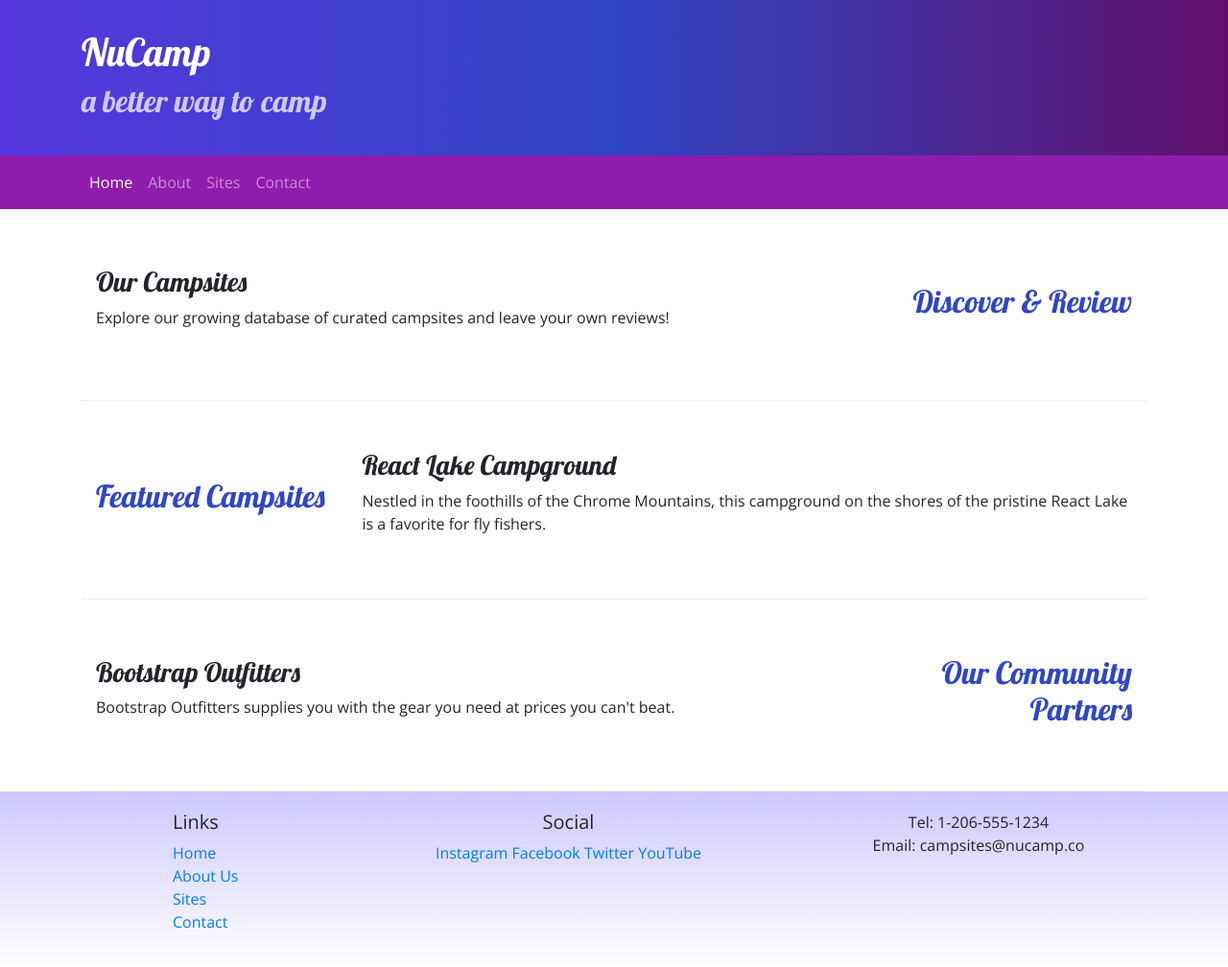
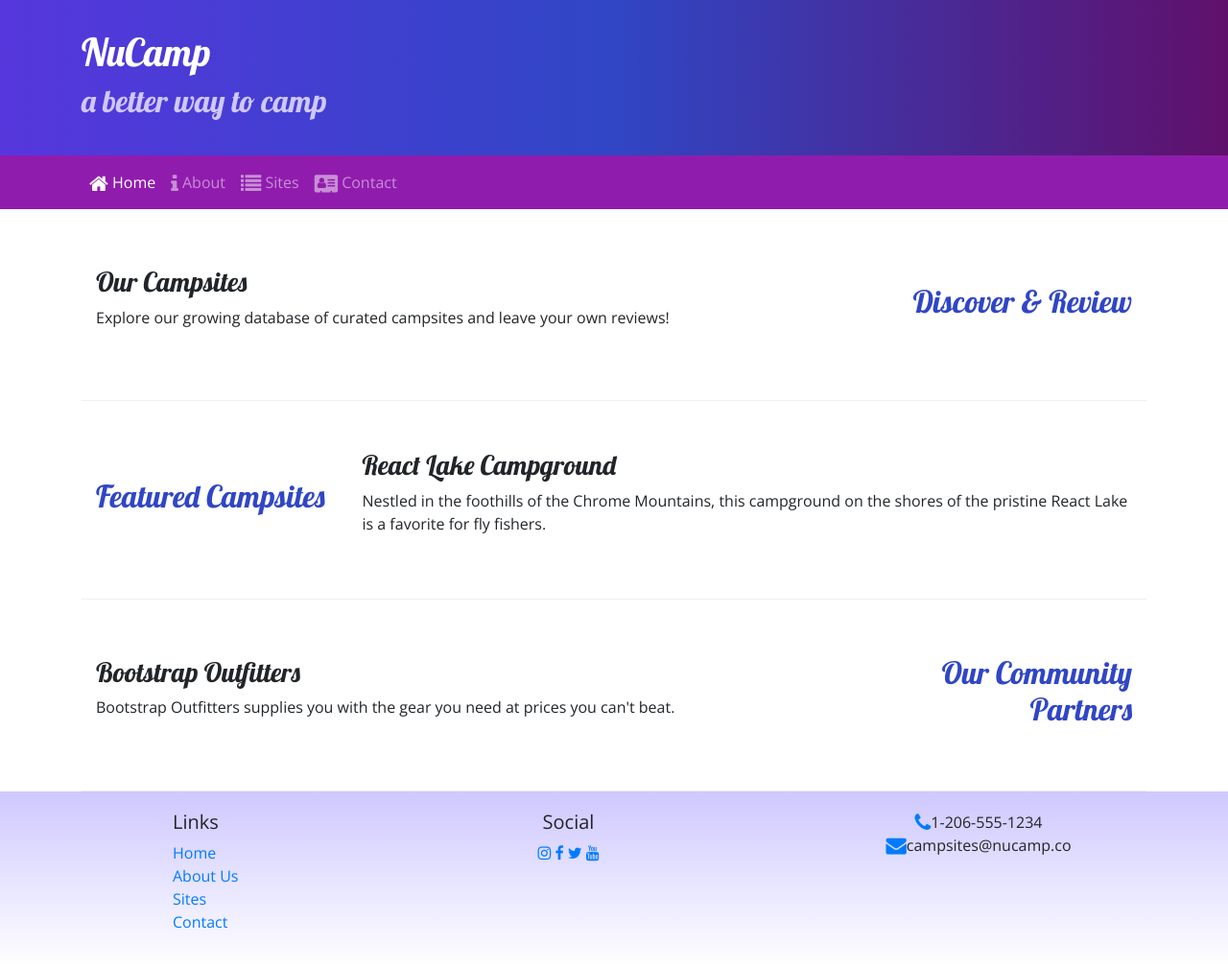
Before and after one commit to ayee821/nucampsite, a website: page index.html in a window 1280 px wide. Shown: the whole page at 96% size. Drawn offline with nearby package versions, Linux system fonts and the light colour scheme.

Commit message:
Icon Fonts

```diff
--- a/index.html
+++ b/index.html
@@ -13,6 +13,7 @@
 
     <!-- Additional CSS must be placed after Bootstrap CSS -->
     <link rel="stylesheet" href="https://fonts.googleapis.com/css?family=Lobster|Open+Sans" />
+    <link rel="stylesheet" href="node_modules/font-awesome/css/font-awesome.min.css" />
     <link rel="stylesheet" href="css/styles.css" />
 
     <title>NuCamp: A Better Way To Camp</title>
@@ -38,10 +39,13 @@
             </button>
             <div class="collapse navbar-collapse" id="nucampNavbar">
                 <ul class="navbar-nav">
-                    <li class="nav-item active"><a class="nav-link" href="#">Home</a></li>
-                    <li class="nav-item"><a class="nav-link" href="aboutus.html">About</a></li>
-                    <li class="nav-item"><a class="nav-link" href="#">Sites</a></li>
-                    <li class="nav-item"><a class="nav-link" href="#">Contact</a></li>
+                    <li class="nav-item active"><a class="nav-link" href="#"><span class="fa fa-home fa-lg"></span> Home</a>
+                    </li>
+                    <li class="nav-item"><a class="nav-link" href="aboutus.html"><span class="fa fa-info fa-lg"></span>
+                            About</a></li>
+                    <li class="nav-item"><a class="nav-link" href="#"><span class="fa fa-list fa-lg"></span> Sites</a></li>
+                    <li class="nav-item"><a class="nav-link" href="#"><span class="fa fa-address-card fa-lg"></span>
+                            Contact</a></li>
                 </ul>
             </div>
         </div>
@@ -96,14 +100,14 @@
                 </div>
                 <div class="col-6 col-sm-5 text-center">
                     <h5>Social</h5>
-                    <a href="http://instagram.com/">Instagram</a>
-                    <a href="http://facebook.com/">Facebook</a>
-                    <a href="http://twitter.com/">Twitter</a>
-                    <a href="http://youtube.com/">YouTube</a>
+                    <a href="http://instagram.com/"><span class="fa fa-instagram"></span></a>
+                    <a href="http://facebook.com/"><span class="fa fa-facebook"></span></a>
+                    <a href="http://twitter.com/"><span class="fa fa-twitter"></span></a>
+                    <a href="http://youtube.com/"><span class="fa fa-youtube"></span></a>
                 </div>
                 <div class="col-sm-4 text-center">
-                    Tel: 1-206-555-1234<br />
-                    Email: campsites@nucamp.co
+                    <span class="fa fa-phone fa-lg text-primary"></span>1-206-555-1234<br />
+                    <span class="fa fa-envelope fa-lg text-primary"></span>campsites@nucamp.co
                 </div>
             </div>
         </div>
--- a/package.json
+++ b/package.json
@@ -15,6 +15,7 @@
   },
   "dependencies": {
     "bootstrap": "^4.5.2",
+    "font-awesome": "^4.7.0",
     "jquery": "^3.5.1",
     "popper.js": "^1.16.1"
   }
```
Also changed, not shown: aboutus.html (+11 -10 lines), 1 other file.
